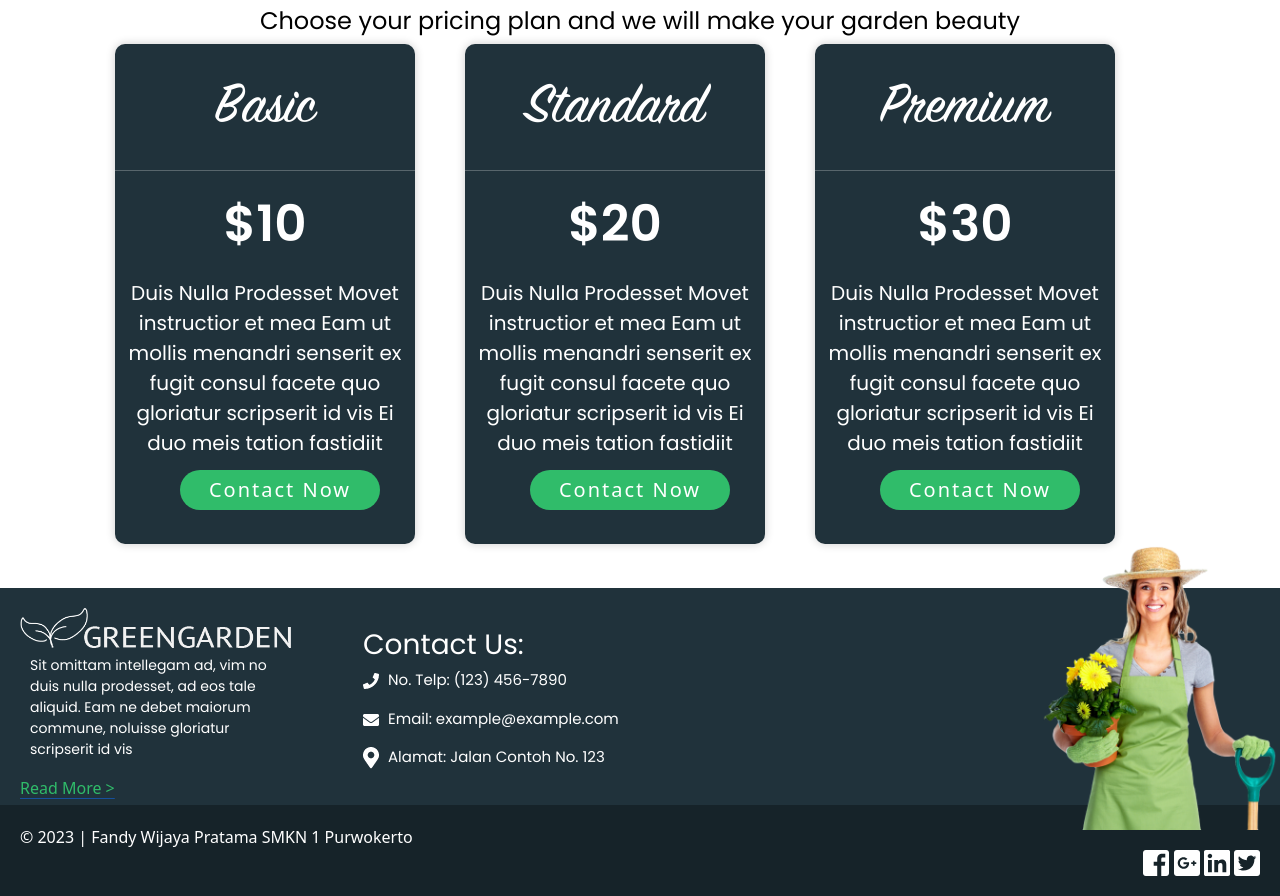
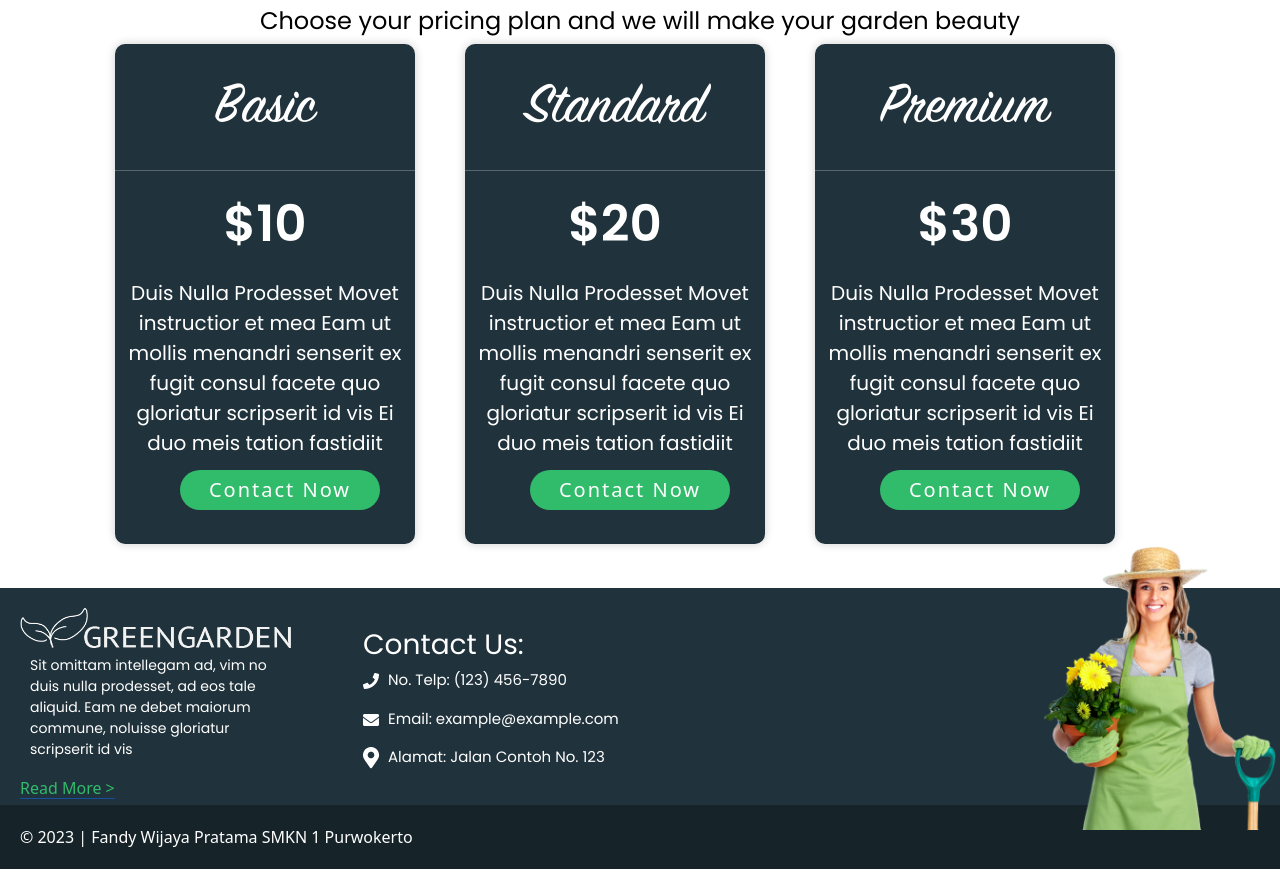
Before and after one commit to fandywp/fann, a plain HTML site: page index.html in a window 1280 px wide. Shown: the part 3613-4509 px from the top of the page. After the commit the page ends 4482 px from the top, so only its background shows below. Drawn offline with nearby package versions, Linux system fonts and the light colour scheme; files whose address does not match are found by name.

Commit message:
delete icon sosial media

```diff
--- a/index.html
+++ b/index.html
@@ -250,12 +250,6 @@
   <footer class="nama1">
    &copy; 2023 | Fandy Wijaya Pratama SMKN 1 Purwokerto
 
-   <div class="sosmed">
-     <img src="img/Social-Media-facebook-square.png" alt="" href="#">
-     <img src="img/Social-Media-google-plus-square.png" alt="">
-     <img src="img/Social-Media-linkedin.png" alt="">
-     <img src="img/Social-Media-twitter-square.png" alt="">
-   </div>
   </footer>
 </div>
 </body>
```
